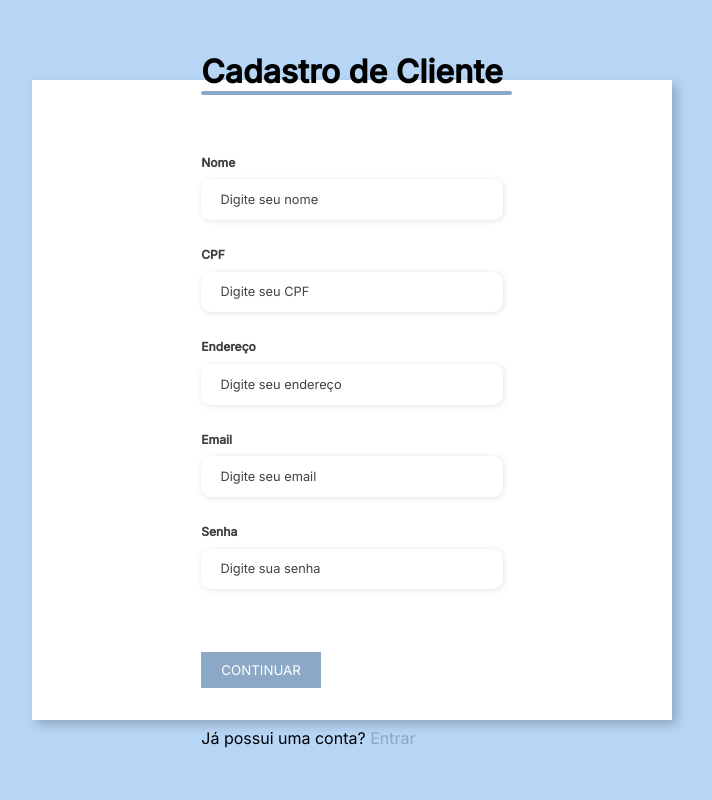
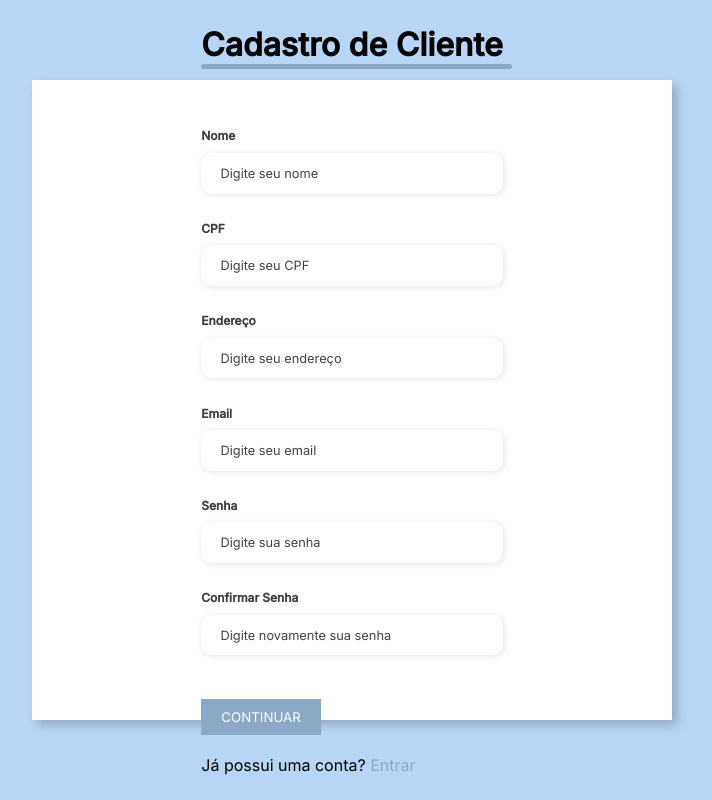
Before and after one commit to raylancfreire/TCC3, a PHP site: page /cadastro_usuario.php in a window 1280 px wide. Shown: the whole page, without its empty margins (288-1000 px from the left). Run offline with PHP 8.4, Linux system fonts and the light colour scheme.

Commit message:
Update cadastro_usuario.php
Confirmação de senha do usuario

```diff
--- a/TCC/cadastro_usuario.php
+++ b/TCC/cadastro_usuario.php
@@ -46,14 +46,19 @@
                         <label for="senha">Senha</label>
                         <input id="senha" type="password" name="senha" placeholder="Digite sua senha" required>
                     </div>
+
+                    <div class="input-box">
+                        <label for="confirmar_senha">Confirmar Senha</label>
+                        <input id="confirmar_senha" type="password" name="confirmar_senha" placeholder="Digite novamente sua senha" required>
+                    </div>
                 </div>
 
                 <div class="continue-button">
-                    <br>
+
                     <input type="submit" class="btn-cadastrar" value="CONTINUAR">
                 </div>
                 <div>
-                    <br><br>
+                    <br>
                     <p>Já possui uma conta? <a href="login.php" class="link-entrar">Entrar</a></p>
                 </div>
             </form>
@@ -87,6 +92,15 @@
 
         $("#formulario").submit(function(event) {
             event.preventDefault();
+
+            var senha = $("#senha").val();
+            var confirmarSenha = $("#confirmar_senha").val();
+
+            if (senha !== confirmarSenha) {
+                alert('As senhas não coincidem. Por favor, digite novamente.');
+                return;
+            }
+
             var dados = $(this).serialize();
             $.ajax({
                 type: 'POST',
```
